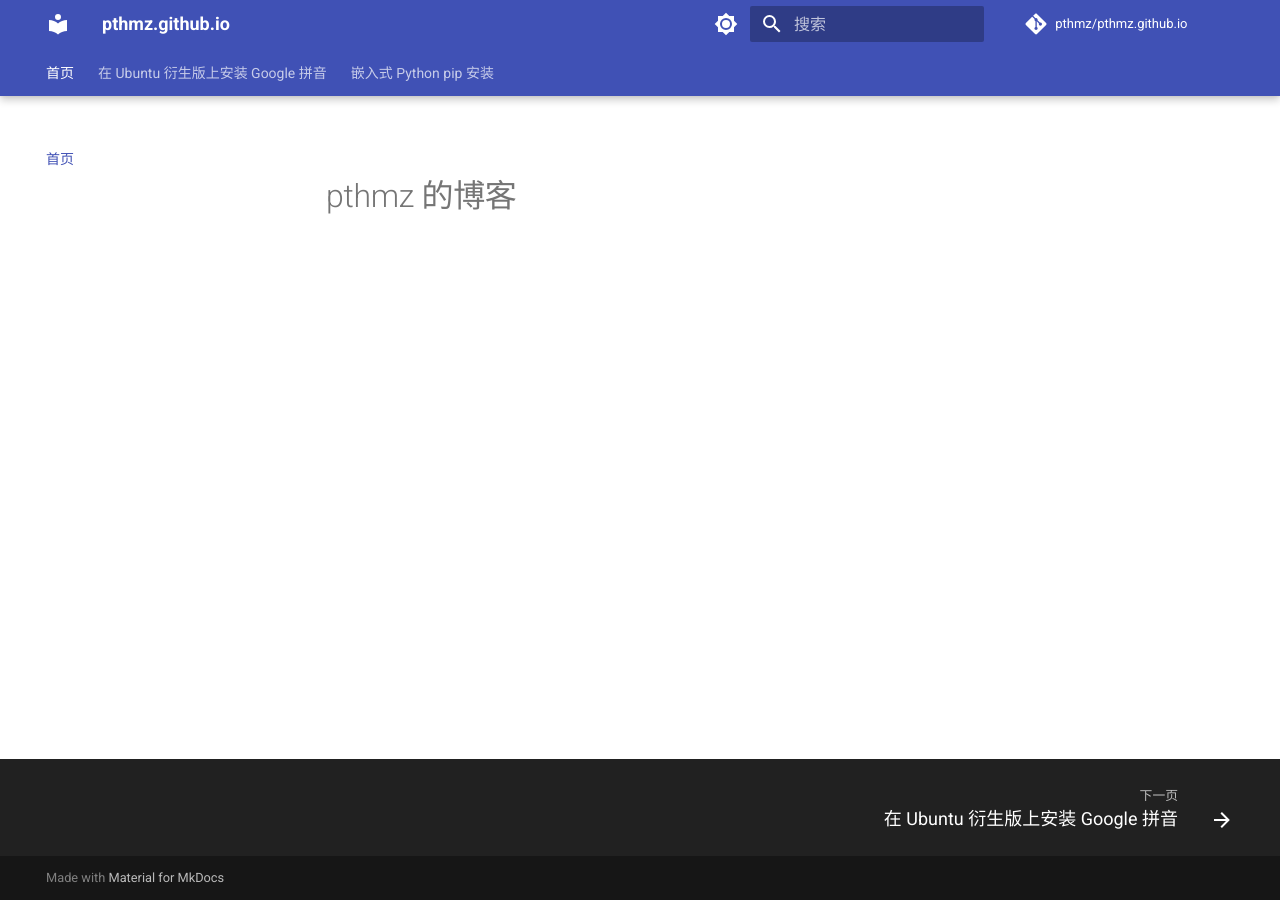
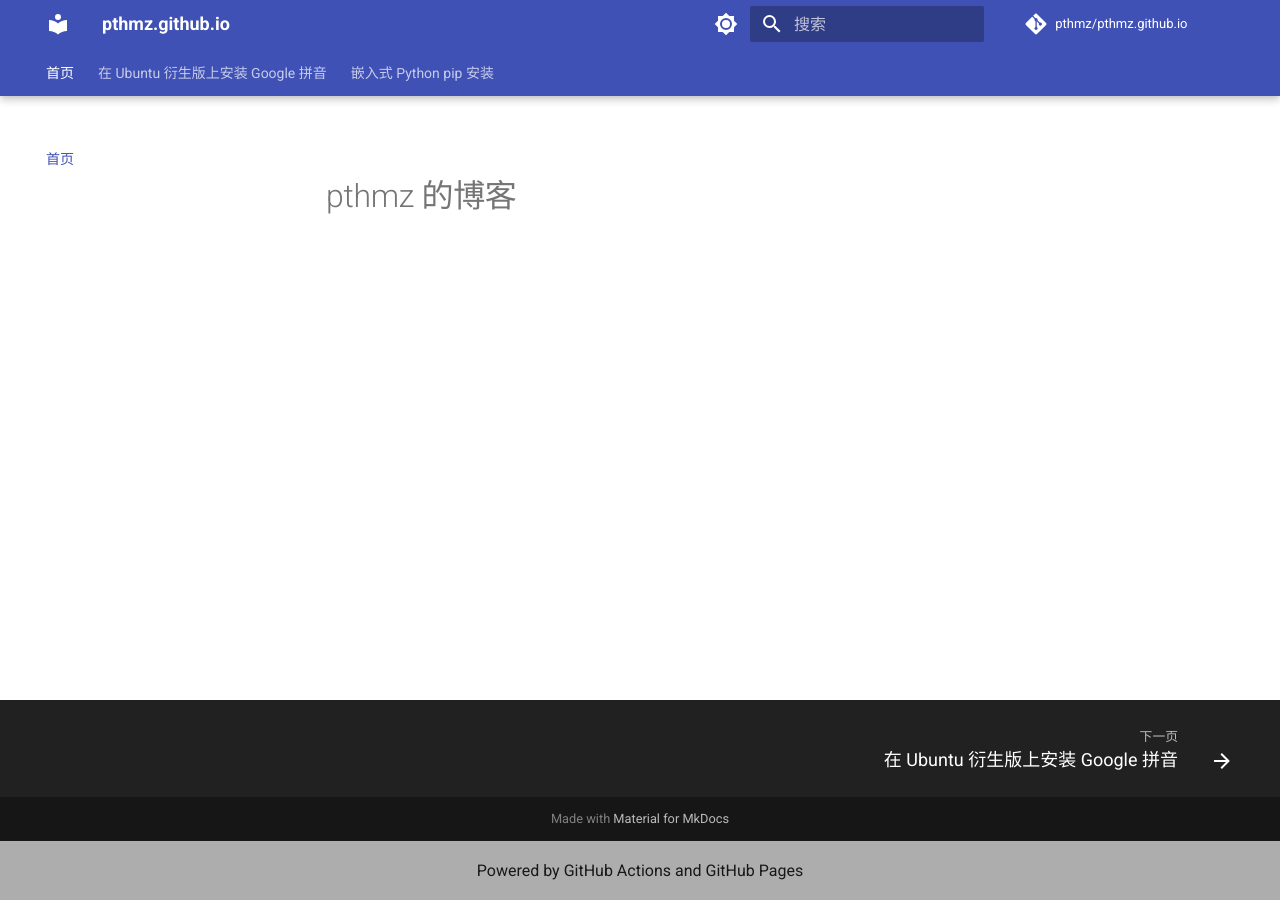
Before and after one commit to pthmz/pthmz.github.io, an MkDocs documentation site: the page built from docs/index.md, in a window 1280 px wide. Built offline with MkDocs 1.6.1 and Material for MkDocs 9.7.7, drawn with Linux system fonts in a browser that asks for light colours; comment, search, counter and statistics services are not loaded.

Commit message:
Add GitHub Actions and Pages credits to footer

```diff
--- a/overrides/main.html
+++ b/overrides/main.html
@@ -44,5 +44,25 @@
     border-radius: var(--md-radius);
     overflow: hidden;
   }
+
+  /* 页脚样式 */
+  .md-footer-meta {
+    font-size: 0.8rem;
+  }
+
+  .md-footer-meta__inner {
+    justify-content: center;
+  }
 </style>
 {% endblock %}
+
+{% block footer %}
+  {{ super() }}
+  <div class="md-footer-meta">
+    <div class="md-footer-meta__inner md-grid">
+      <div class="md-footer-copyright">
+        <p>Powered by <a href="https://github.com/features/actions" target="_blank">GitHub Actions</a> and <a href="https://pages.github.com/" target="_blank">GitHub Pages</a></p>
+      </div>
+    </div>
+  </div>
+{% endblock %}
```
